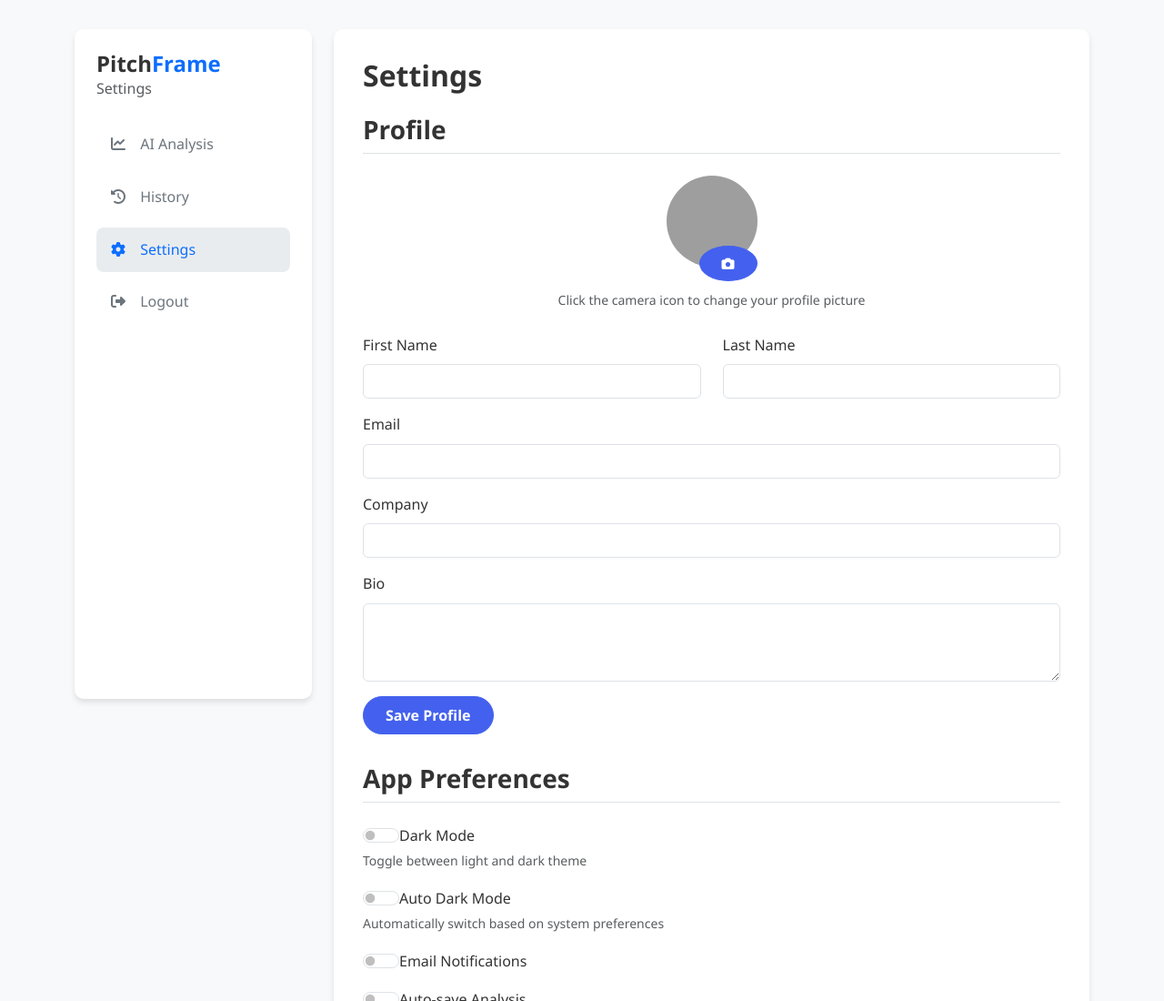
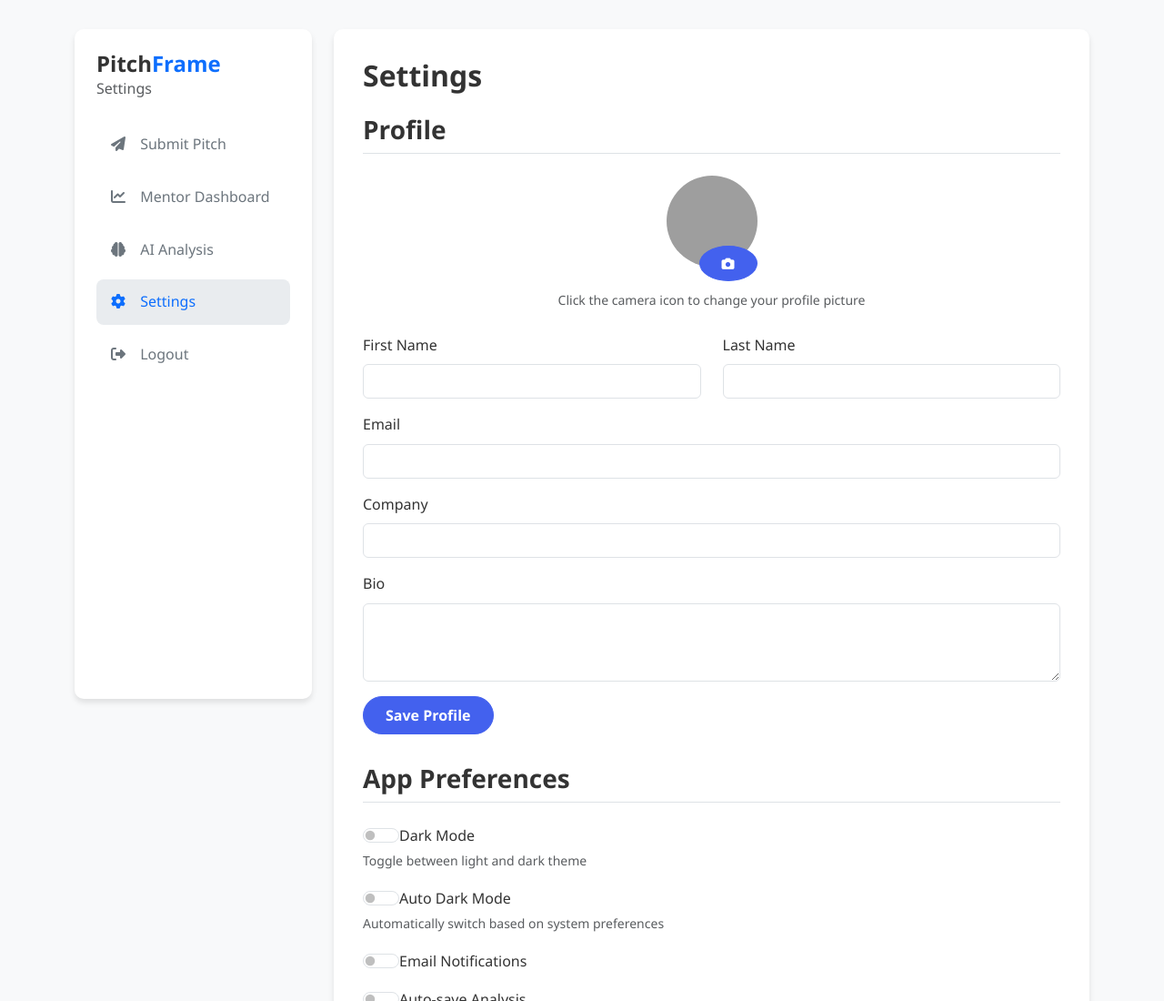
Before and after one commit to zii786/pitchframe-, a plain HTML site: page settings.html in a window 1280 px wide. Shown: the top 1100 px of the page at 91% size. Drawn offline with nearby package versions, Linux system fonts and the light colour scheme; grey boxes are pictures that could not be loaded.

Commit message:
updated ui

```diff
--- a/settings.html
+++ b/settings.html
@@ -83,13 +83,17 @@
                             <p class="text-muted mb-0">Settings</p>
                         </div>
                         <nav class="nav flex-column">
+                            <a class="nav-link" href="index.html#submit-pitch">
+                                <i class="fas fa-paper-plane"></i>
+                                Submit Pitch
+                            </a>
+                            <a class="nav-link" href="mentor-dashboard.html">
+                                <i class="fas fa-chart-line"></i>
+                                Mentor Dashboard
+                            </a>
                             <a class="nav-link" href="AI_analyzer.html">
-                                <i class="fas fa-chart-line"></i>
+                                <i class="fas fa-brain"></i>
                                 AI Analysis
-                            </a>
-                            <a class="nav-link" href="history.html">
-                                <i class="fas fa-history"></i>
-                                History
                             </a>
                             <a class="nav-link active" href="settings.html">
                                 <i class="fas fa-cog"></i>
```
